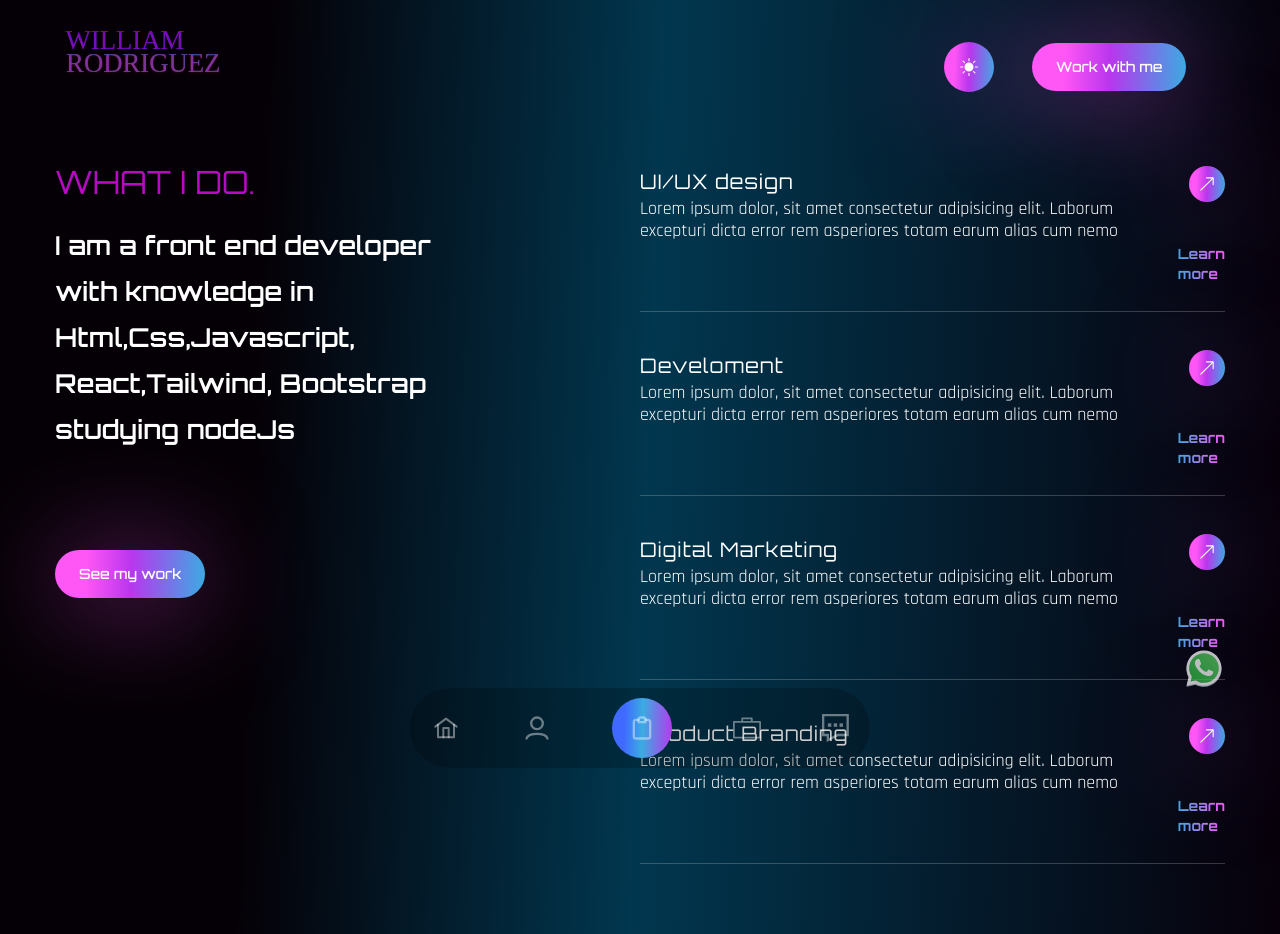
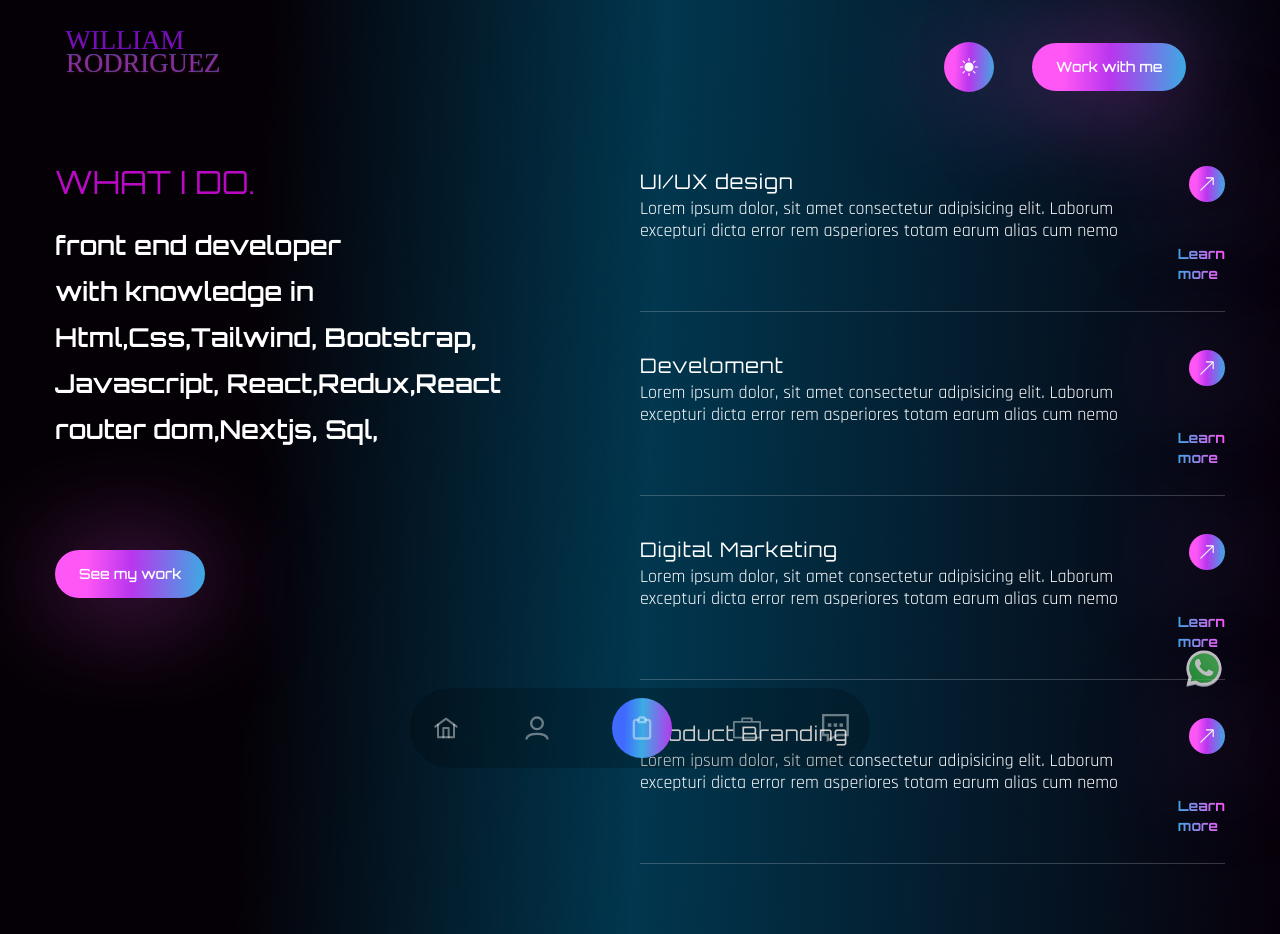
Before and after one commit to WILLIAMJRR/portafolio, a React (Vite) app: page /services in a window 1280 px wide. Built offline with nearby package versions, Linux system fonts and the light colour scheme; a web font is replaced by a local one.

Commit message:
portafolio con rutas

```diff
--- a/src/App.jsx
+++ b/src/App.jsx
@@ -29,7 +29,7 @@ function App() {
   }, [theme]);
   return (
     <div
-      className={`bg-no-repeat bg-cover overflow-hidden dark:bg-slate-400 dark:text-black`}
+      className={`bg-no-repeat bg-cover overflow-hidden dark:bg-slate-100 dark:text-black`}
     >
       <Header theme={theme} setTheme={setTheme} />
 
--- a/src/page/Services.jsx
+++ b/src/page/Services.jsx
@@ -24,10 +24,9 @@ const Services = () => {
                 What I Do.
               </h2>
               <h3 className="h3   ">
-                I am a front end developer <br /> with
-                knowledge in Html,Css,Javascript,
-                <br />
-                React,Tailwind, Bootstrap studying nodeJs
+                front end developer <br /> with knowledge in
+                Html,Css,Tailwind, Bootstrap, Javascript,
+                React,Redux,React router dom,Nextjs, Sql,
               </h3>
             </div>
             <button className="btn btn-sm mt-16">
```
